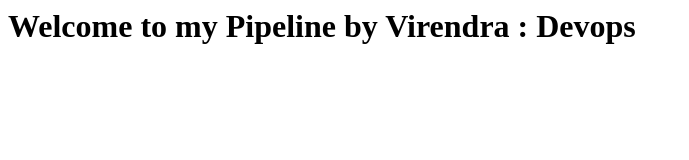
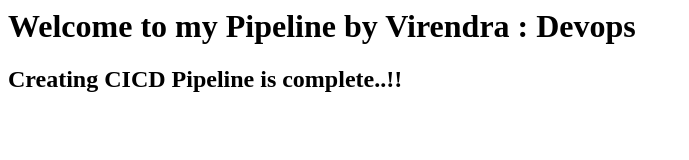
Before and after one commit to chavanvirendra18/viruwebsite, a plain HTML site: page index.html in a window 1280 px wide. Shown: the whole page, without its empty margins (0-689 px from the left). Drawn offline with Linux system fonts and the light colour scheme.

Commit message:
changed content again

```diff
--- a/index.html
+++ b/index.html
@@ -2,5 +2,6 @@
 <title>Jenkins CICD Pipeline...</title>
 <body>
 <h1>Welcome to my Pipeline by Virendra : Devops</h1>
+<h2>Creating CICD Pipeline is complete..!!</h2>
 </body>
 </html>
```
